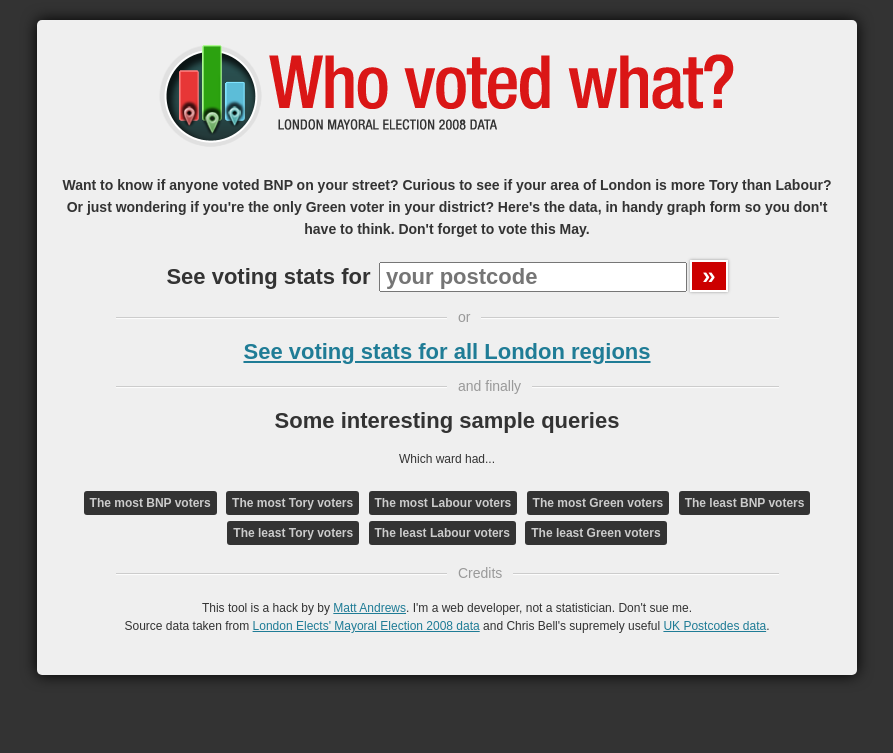
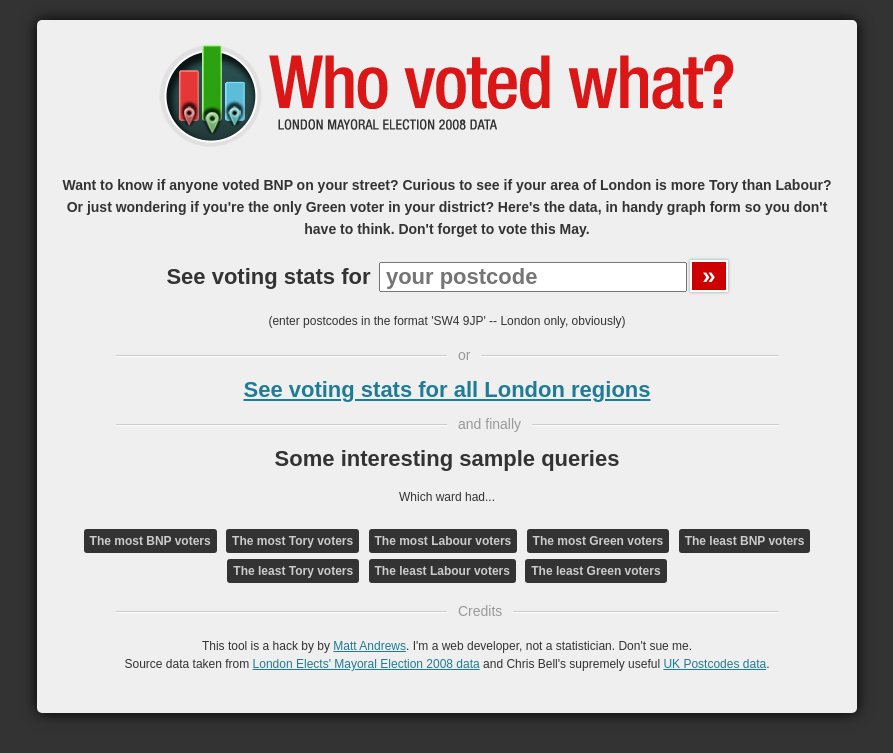
Before and after one commit to mattandrews/whovotedwhat, a CodeIgniter app: page /database/ in a window 1280 px wide. Shown: the top 753 px of the page, without its empty margins (193-1086 px from the left). Run offline with CodeIgniter, Linux system fonts and the light colour scheme; data that the repository does not hold is empty; some libraries are stand-ins or nearby versions.

Commit message:
adding a brief bit of help text to explain postcode format

```diff
--- a/application/views/results.php
+++ b/application/views/results.php
@@ -83,6 +83,7 @@
 					<input type="text" name="postcode" placeholder="your postcode" />
 					<input type="submit" class="btn" value="&raquo;" />
 				</form>
+				<p class="prefix">(enter postcodes in the format 'SW4 9JP' -- London only, obviously)
 
 				<div class="hr"><span>or</span></div>
 
```
